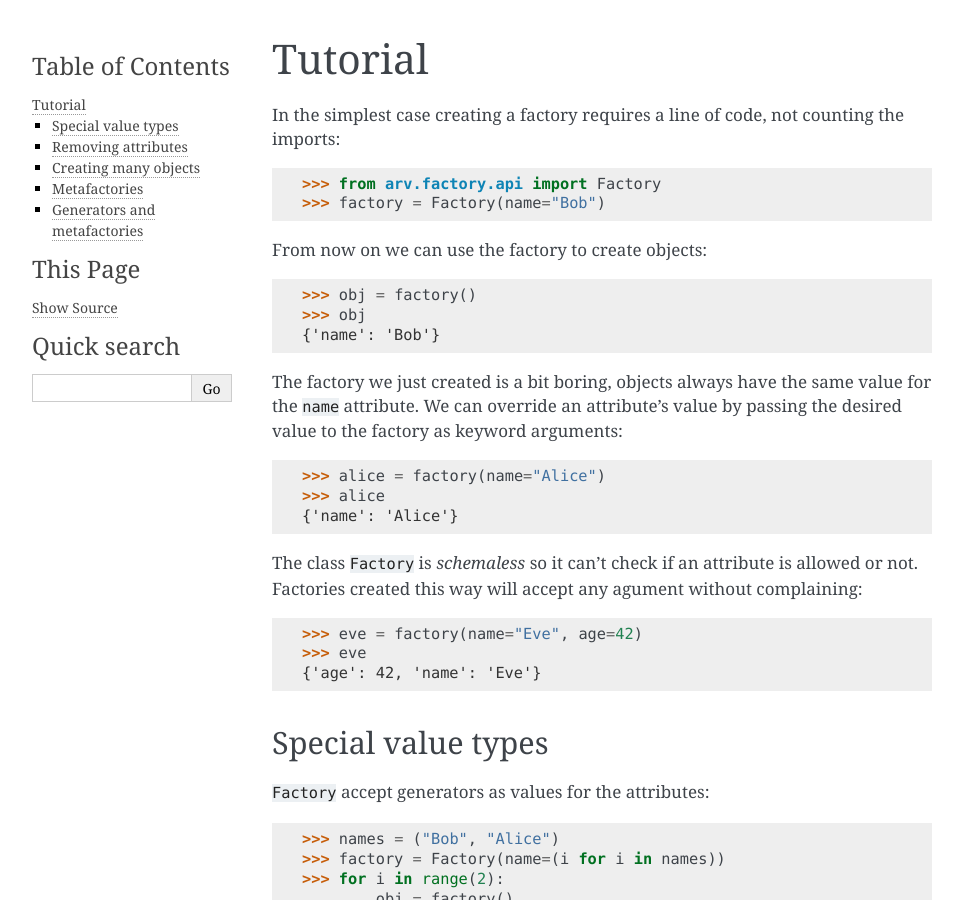
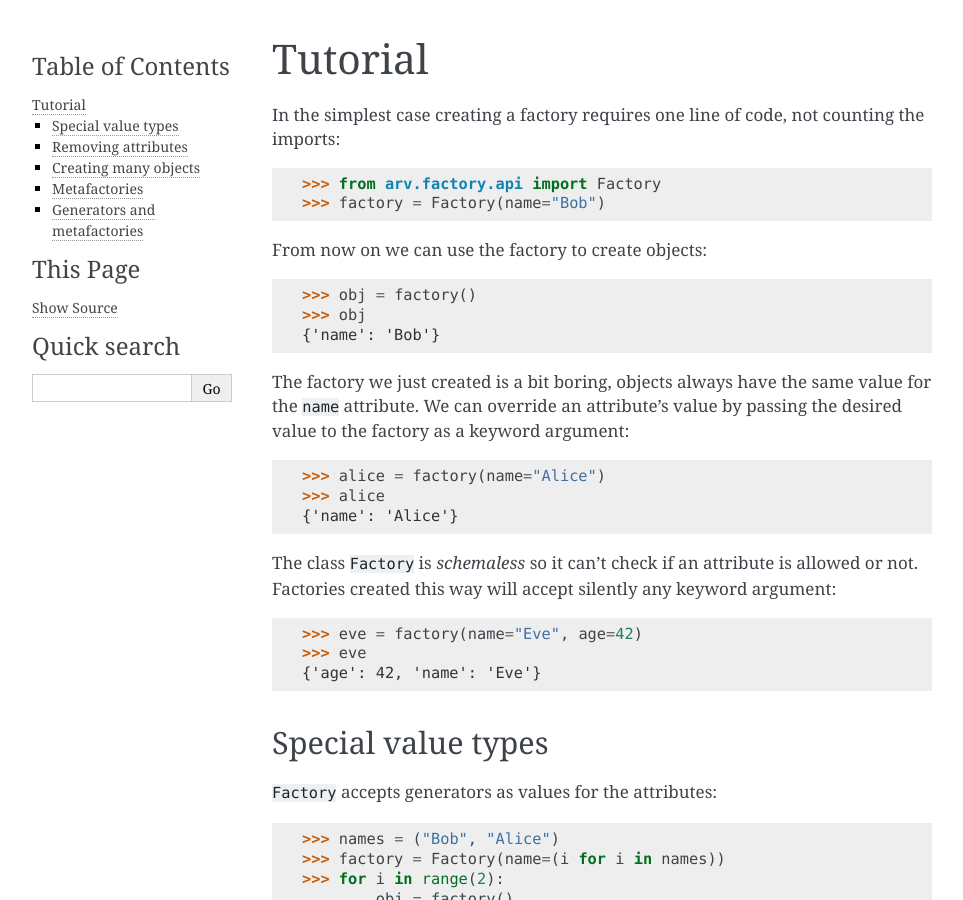
Before and after one commit to patxoca/arv.factory, a Sphinx documentation site: the page built from docs/source/tutorial.rst, in a window 1280 px wide and 900 px high. Shown: the whole window, without its empty margins (148-1111 px from the left). Built offline with Sphinx 7.4.7, drawn with Linux system fonts in a browser that asks for light colours; some of the changed text lies outside the part shown.

Commit message:
Minor changes to the tutorial.

```diff
--- a/docs/source/tutorial.rst
+++ b/docs/source/tutorial.rst
@@ -4,7 +4,7 @@
 Tutorial
 ********
 
-In the simplest case creating a factory requires a line of code, not
+In the simplest case creating a factory requires one line of code, not
 counting the imports:
 
 .. doctest::
@@ -22,8 +22,8 @@ From now on we can use the factory to create objects:
 
 The factory we just created is a bit boring, objects always have the
 same value for the ``name`` attribute. We can override an attribute's
-value by passing the desired value to the factory as keyword
-arguments:
+value by passing the desired value to the factory as a keyword
+argument:
 
 .. doctest::
 
@@ -33,7 +33,7 @@ arguments:
 
 The class ``Factory`` is *schemaless* so it can't check if an
 attribute is allowed or not. Factories created this way will accept
-any agument without complaining:
+silently any keyword argument:
 
 .. doctest::
 
@@ -45,7 +45,7 @@ any agument without complaining:
 Special value types
 ===================
 
-``Factory`` accept generators as values for the attributes:
+``Factory`` accepts generators as values for the attributes:
 
 .. doctest::
 
```
Also changed, not shown: other parts of docs/source/tutorial.rst (+2 -2 lines).
